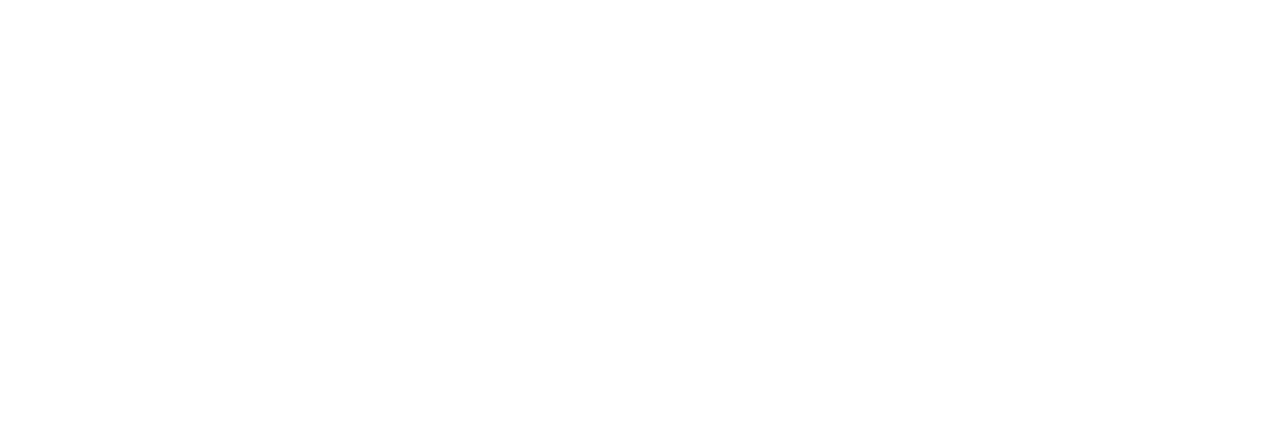
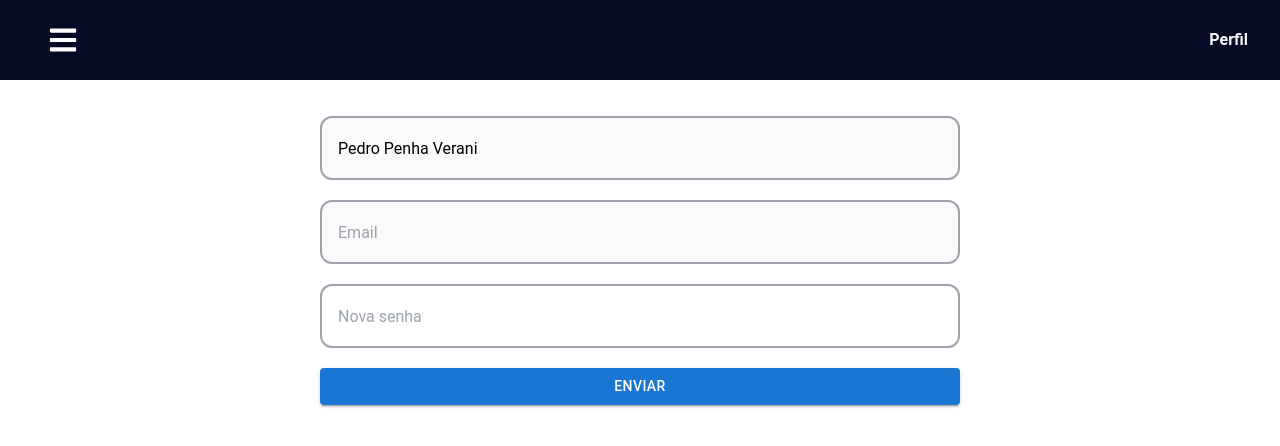
Before and after one commit to AhgoraLabs/AhLib-frontend, a React (Create React App) app: page /perfil in a window 1280 px wide. Shown: the top 446 px of the page. Built offline with nearby package versions, Linux system fonts and the light colour scheme.

Commit message:
building profile  page

```diff
--- a/src/App.js
+++ b/src/App.js
@@ -1,21 +1,4 @@
 import LibraryRouter from '../src/routes/LibraryRoutes';
-
-
-import {
-	BrowserRouter as Routes,
-	Route,
-	Switch
-} from "react-router-dom";
-import { NavRoute } from "./routes/NavRoute";
-import Reports from './pages/Reports';
-import Login from './pages/Login';
-import Navbar from './components/Navbar';
-import Books from './pages/Books';
-import ReportPage from './pages/GenerateReport';
-import BookInfo from "./pages/BookInfo";
-import BookRegister from "./pages/BookRegister";
-import Home from "./pages/Home";
-import Suggestions from './pages/Suggestions';
 
 
 const App = () => {
@@ -27,6 +10,5 @@ const App = () => {
 		</div>
 	);
 }
-//relatorios / tem que ser alguma regex vendo o path do usuario, e com algum objeto literal pra retornar o component com o parametro, algo assim
 
 export default App;
--- a/src/components/Navbar.js
+++ b/src/components/Navbar.js
@@ -5,6 +5,8 @@ import { Link } from 'react-router-dom';
 import { SideBarData } from './SidebarData';
 import { IconContext } from 'react-icons';
 import AuthContext from '../context/auth/AuthContext';
+
+import Button from '../components/Button';
 
 function Navbar() {
     const [sidebar, setSidebar] = useState(false);
@@ -19,10 +21,12 @@ function Navbar() {
                     <Link to='#' className='m-8 text-3xl bg-none'>
                         <FaIcons.FaBars onClick={showSidebar} />
                     </Link>
-                    <span className="text-primary">{user.name}</span>
+                    <div className='mt-8'>
+                        <Button  width="w-18" height="h-8" fontSize="text-base">Perfil</Button>
+                    </div>
                 </div>
 
-                <nav className={sidebar ?  `${navMenu} ${navMenuActive}` : `${navMenu} left-full`  }>
+                <nav className={sidebar ? `${navMenu} ${navMenuActive}` : `${navMenu} left-full`}>
                     <ul className='w-full' onClick={showSidebar}>
                         <li className='bg-primary w-full h-20 flex justify-start items-center'>
                             <Link to='#' className='m-8 text-3xl bg-none'>
--- a/src/context/auth/AuthContext.js
+++ b/src/context/auth/AuthContext.js
@@ -11,10 +11,11 @@ export const AuthProvider = ({ children }) => {
   async function Login(email, senha) {
 
     const { data } = await authUser(email, senha);
-    setUser({ id: data.user._id , name: data.user.name});
+    setUser({ id: data.user._id , name: data.user.name, email});
 
     localStorage.setItem('@App:user',JSON.stringify(data.user.name));
     localStorage.setItem('@App:id',JSON.stringify(data.user._id));
+    localStorage.setItem('@App:email',  JSON.stringify(data.user.email))
     localStorage.setItem('@App:token', data.token);
 
   }
@@ -31,9 +32,10 @@ export const AuthProvider = ({ children }) => {
     const storagedUser = localStorage.getItem('@App:user');
     const storagedToken = localStorage.getItem('@App:token');
     const storagedId = localStorage.getItem('@App:id');
+    const storagedEmail = localStorage.getItem('@App:email')
 
     if (storagedToken && storagedUser) {
-      setUser({ id:JSON.parse(storagedId), name: JSON.parse(storagedUser) });
+      setUser({ id:JSON.parse(storagedId), name: JSON.parse(storagedUser), email: storagedEmail });
     }
   }, []);
 
--- /dev/null
+++ b/src/pages/Profile.js
@@ -0,0 +1,67 @@
+import React, { useState, useContext, useEffect } from 'react';
+import { Button } from '@mui/material';
+import { useForm } from "react-hook-form";
+import axios from 'axios';
+import AuthContext from '../context/auth/AuthContext';
+
+
+const styleInput = `h-16 px-4 mt-5 outline-none border-2 border-gray-400 rounded-xl focus:border-blue-700 font-sans`;
+
+const ProfilePage = () => {
+    const { user } = useContext(AuthContext);
+
+
+    const initialValue = {
+        password: null
+    }
+
+
+    const [valueForm, setValueForm] = useState(initialValue)
+
+    const { register, handleSubmit, setValue } = useForm();
+
+    const onSubmit = async (dataForm) => {
+        const response = axios.post('http://localhost:5000/books/isbn/${value}')
+
+    };
+
+    return (
+        <div className='flex justify-around items-center'>
+            <form className='flex flex-col rounded-xl h-3/4  mt-4 w-2/4' onSubmit={handleSubmit(onSubmit)}>
+
+                <input
+                    className={styleInput}
+                    placeholder={'Nome de Usuário'}
+                    value={'Pedro Penha Verani'}
+                    disabled={true}
+                />
+
+                <input
+                    className={styleInput}
+                    placeholder={'Email'}
+                    defaultValue={user.email}
+                    disabled={true}
+                />
+
+                <input
+                    className={styleInput}
+                    placeholder={'Nova senha'}
+                    {...register('password')}
+                    type={'password'}
+                    defaultValue={valueForm?.password}
+                />
+
+
+
+
+
+
+                <div className=' mt-5 flex flex-col rounded-xl h-3/4  mt-4 w-4/4'>
+                    <Button className='cursor-pointer bg-primary' variant="contained" type="submit">Enviar</Button>
+                </div>
+            </form>
+        </div>
+    )
+}
+
+export default ProfilePage;
--- a/src/routes/LibraryRoutes.js
+++ b/src/routes/LibraryRoutes.js
@@ -12,6 +12,7 @@ import BookInfo from "../pages/BookInfo";
 import BookRegister from "../pages/BookRegister";
 import Home from "../pages/Home";
 import Suggestions from '../pages/Suggestions';
+import Profile from   '../pages/Profile';
 
 const LibraryRouter = () => {
     return (
@@ -23,6 +24,7 @@ const LibraryRouter = () => {
 				<NavRoute exact path='/livros' header={<Navbar />} component={Books}></NavRoute>
 				<NavRoute exact path='/livros/info/:id' header={<Navbar />} component={BookInfo}></NavRoute>
 				<NavRoute exact path='/livros/cadastrar' header={<Navbar />} component={BookRegister}></NavRoute>
+				<NavRoute exact path='/perfil' header={<Navbar />} component={Profile}></NavRoute>
                 <NavRoute exact path='/livros/edit/:id' header={<Navbar />} component={BookRegister}></NavRoute>
 				<NavRoute exact path='/relatorios/avaliacoes' header={<Navbar />} component={ReportPage}></NavRoute>
 				<NavRoute exact path='/sugestoes/' header={<Navbar />} component={Suggestions}></NavRoute>
```
